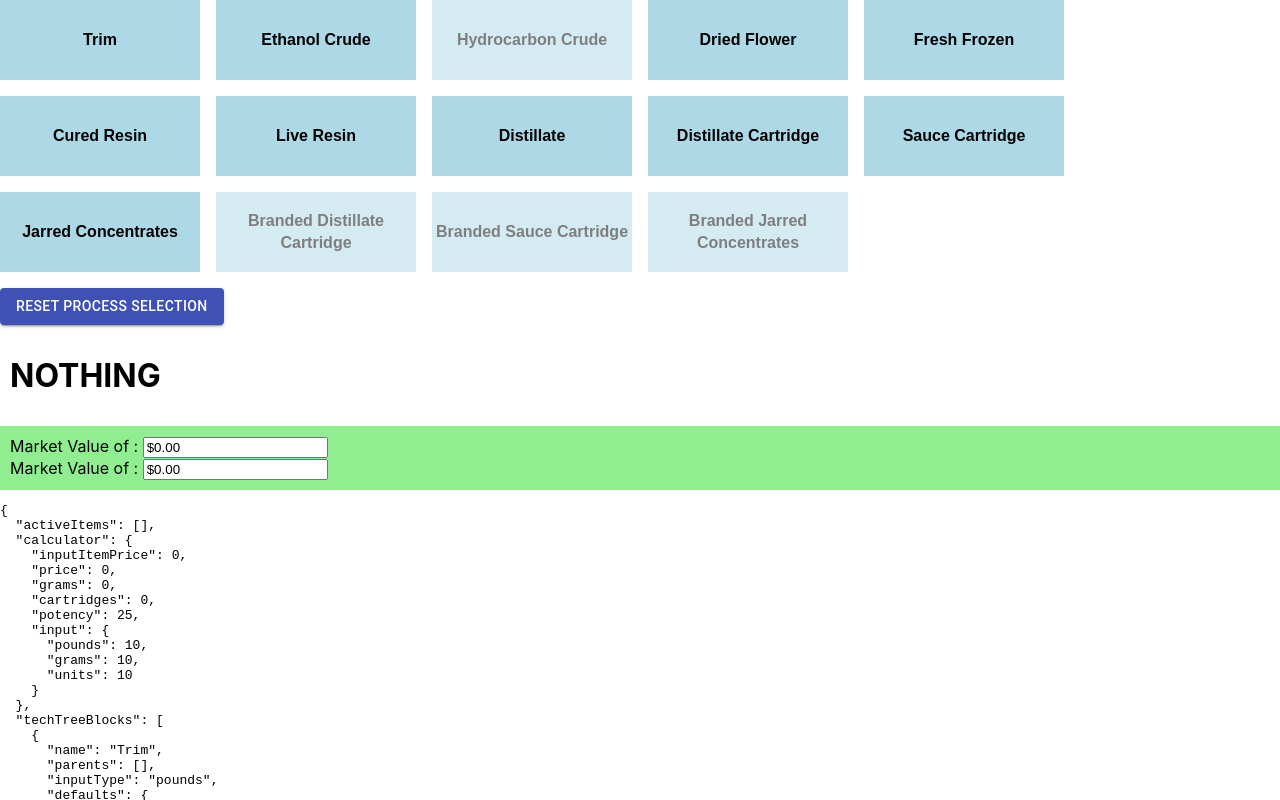
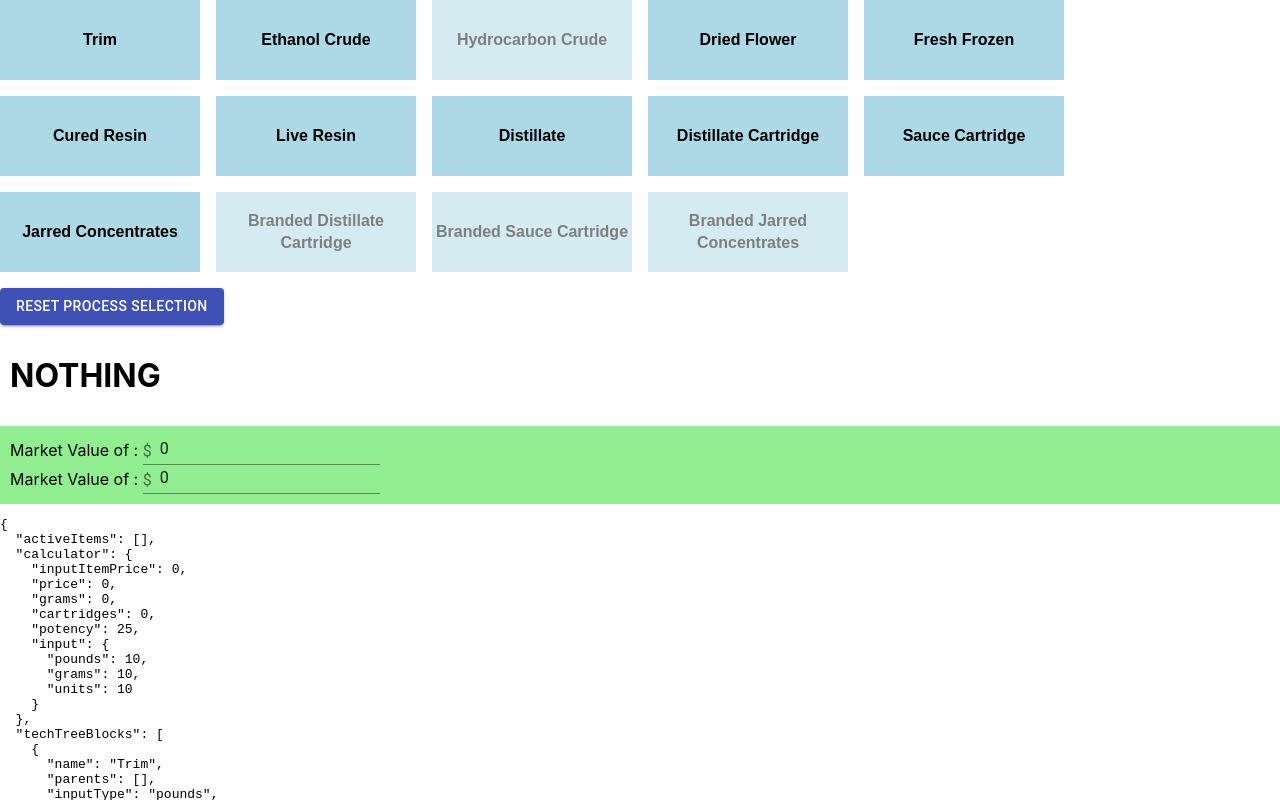
Before and after one commit to Hyprtxt/science-calculator, a React (Create React App) app: page / in a window 1280 px wide. Shown: the top 800 px of the page. Built offline with nearby package versions, Linux system fonts and the light colour scheme.

Commit message:
material inputs for calculatorOutput component

```diff
--- a/src/components/CalculatorOutput.js
+++ b/src/components/CalculatorOutput.js
@@ -1,10 +1,11 @@
-import React from "react";
+import React from 'react';
+import Input from '@material-ui/core/Input';
+import InputAdornment from '@material-ui/core/InputAdornment';
 
 const CalculatorOutput = props => {
   const { inputItem, inputItemPrice, outputItem, outputItemPrice } = props;
-  const formatter = new Intl.NumberFormat("en-US", {
-    style: "currency",
-    currency: "USD"
+  const formatter = new Intl.NumberFormat('en-US', {
+    currency: 'USD'
   });
   return (
     <form
@@ -15,23 +16,27 @@ const CalculatorOutput = props => {
     >
       <div>
         <label htmlFor="trim">
-          Market Value of <strong>{inputItem}</strong>:{" "}
+          Market Value of <strong>{inputItem}</strong>:{' '}
         </label>
-        <input
-          type="text"
-          name="trim"
-          value={formatter.format(inputItemPrice)}
+        <Input
+          className={''}
+          value={formatter.format(inputItemPrice) || 0}
+          margin="dense"
+          type={'text'}
+          startAdornment={<InputAdornment position="start">$</InputAdornment>}
           readOnly
         />
       </div>
       <div>
         <label htmlFor="trim">
-          Market Value of <strong>{outputItem}</strong>:{" "}
+          Market Value of <strong>{outputItem}</strong>:{' '}
         </label>
-        <input
-          type="text"
-          name="trim"
-          value={formatter.format(outputItemPrice)}
+        <Input
+          className={''}
+          value={formatter.format(outputItemPrice) || 0}
+          margin="dense"
+          type={'text'}
+          startAdornment={<InputAdornment position="start">$</InputAdornment>}
           readOnly
         />
       </div>
```
